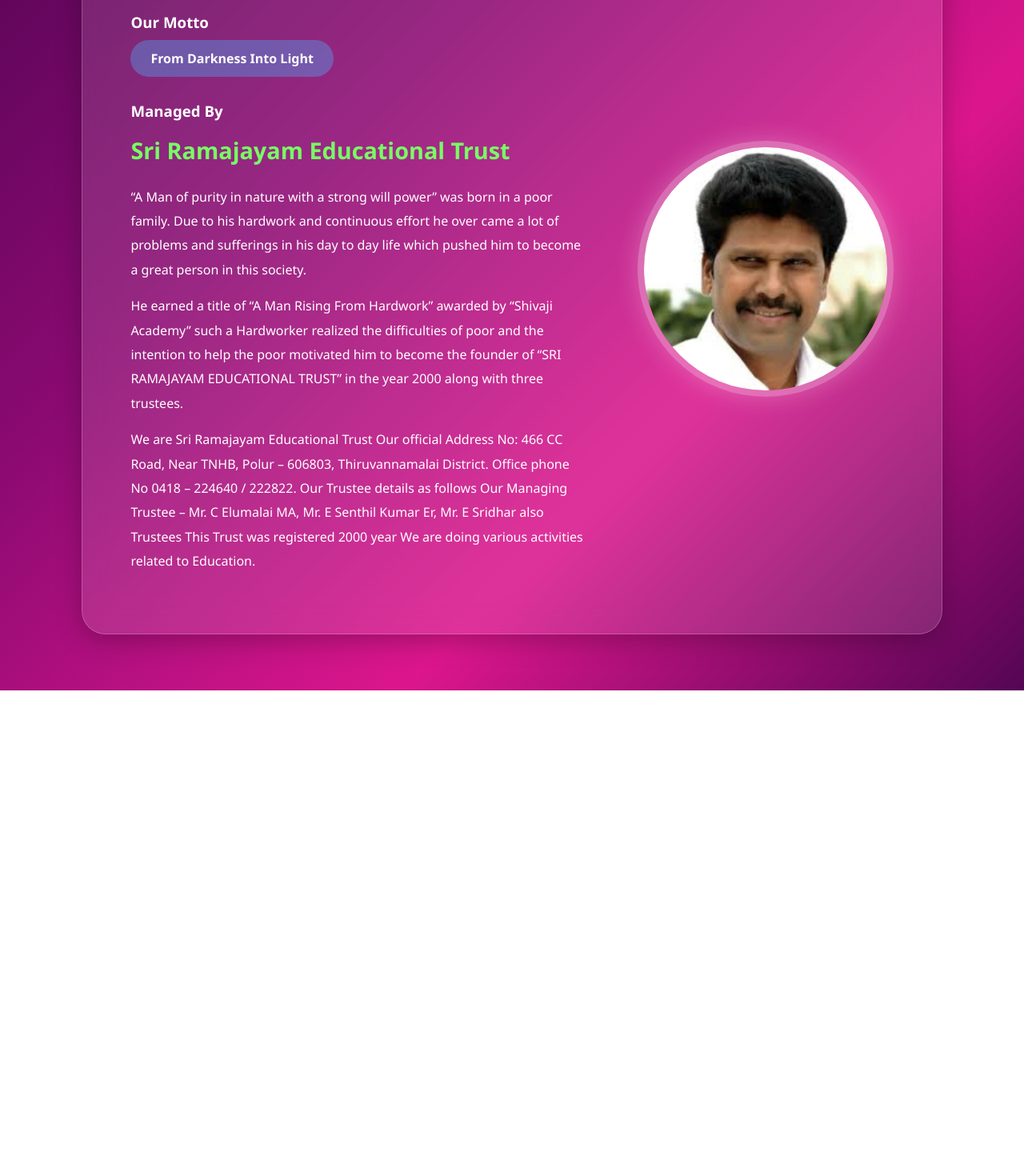
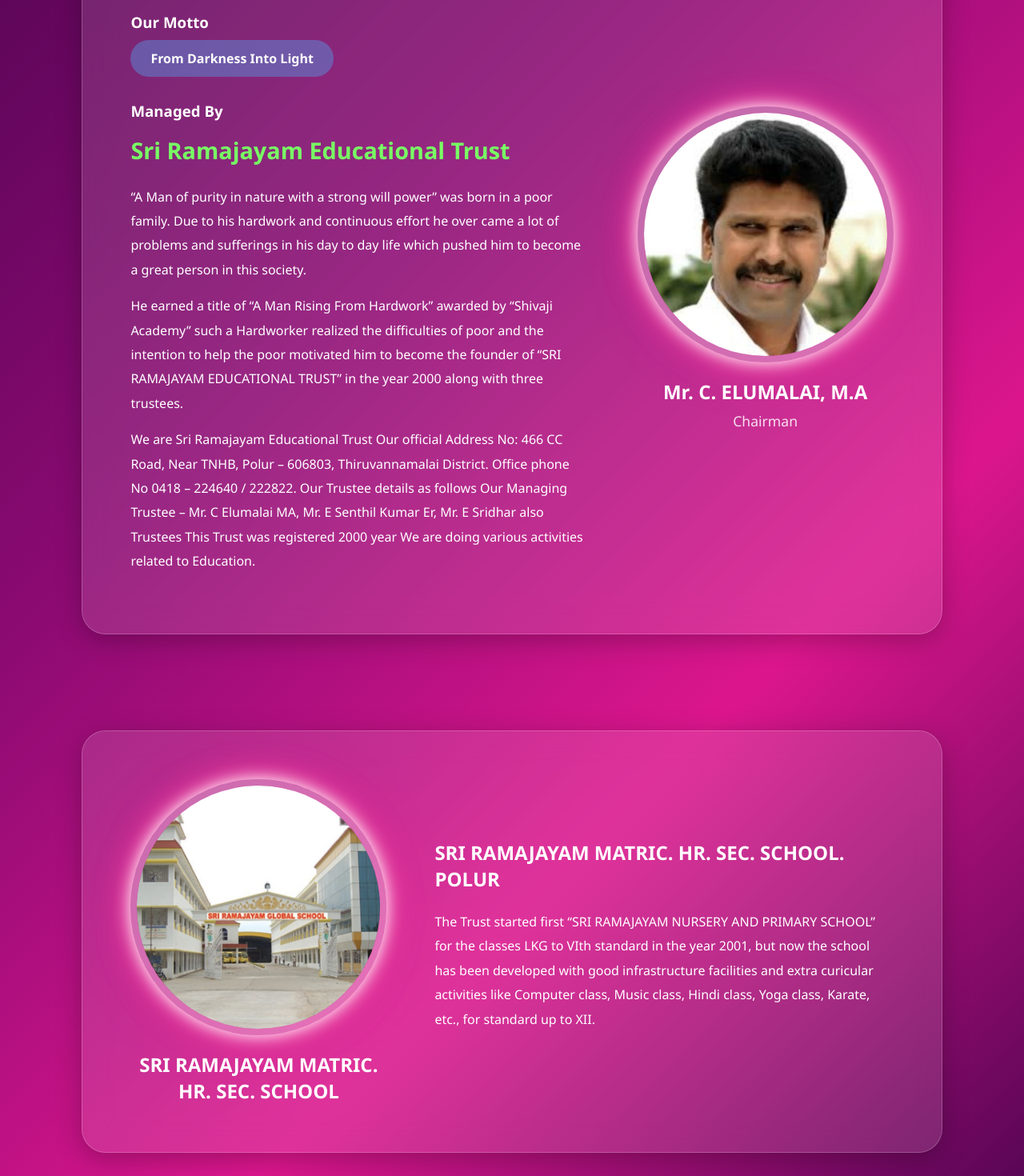
Before and after one commit to Monika-M-24/Sri_Ramajayam_School, a Next.js app: page /about in a window 1280 px wide. Shown: the part 260-1730 px from the top of the page at 80% size. Before the commit the page ends 1123 px from the top, so only its background shows below. Built offline with nearby package versions, Linux system fonts and the light colour scheme.

Commit message:
Update About page

```diff
--- a/src/app/about/page.tsx
+++ b/src/app/about/page.tsx
@@ -1,6 +1,8 @@
 export default function AboutPage() {
   return (
     <div className="about-page">
+
+      {/* FIRST CARD */}
 
       <div className="about-glass-card">
 
@@ -41,6 +43,44 @@ export default function AboutPage() {
             alt="Chairman"
           />
 
+          <h3 className="chairman-name">
+            Mr. C. ELUMALAI, M.A
+          </h3>
+
+          <p className="chairman-designation">
+            Chairman
+          </p>
+
+        </div>
+
+      </div>
+
+      {/* SECOND CARD */}
+
+      <div className="about-glass-card second-card">
+
+        <div className="about-photo">
+
+          <img
+            src="/image/about.jpeg"
+            alt="Correspondent"
+          />
+
+          <h3 className="chairman-name">
+            SRI RAMAJAYAM MATRIC. HR. SEC. SCHOOL
+          </h3>
+
+
+        </div>
+
+        <div className="about-content">
+
+          <h2>SRI RAMAJAYAM MATRIC. HR. SEC. SCHOOL. POLUR</h2>
+<br></br>
+          <p>
+            The Trust started first “SRI RAMAJAYAM NURSERY AND PRIMARY SCHOOL” for the classes LKG to VIth standard in the year 2001, but now the school has been developed with good infrastructure facilities and extra curicular activities like Computer class, Music class, Hindi class, Yoga class, Karate, etc., for standard up to XII.
+          </p>
+
         </div>
 
       </div>
--- a/src/app/globals.css
+++ b/src/app/globals.css
@@ -820,9 +820,9 @@ nav a:hover {
   );
 
   display: flex;
-  justify-content: center;
-  align-items: center;
+   flex-direction: column;
 
+  gap: 60px;
   padding: 70px 8%;
 }
 
@@ -848,15 +848,6 @@ nav a:hover {
   border-radius: 30px;
   transition: all 0.4s ease;
   box-shadow: 0 8px 32px rgba(0,0,0,0.25);
-}
-
-
-.about-glass-card:hover {
-  transform: translateY(-8px);
-
-  box-shadow:
-    0 15px 40px rgba(0,0,0,0.3),
-    0 0 20px rgba(255,255,255,0.15);
 }
 
 
@@ -917,7 +908,12 @@ nav a:hover {
   flex: 1;
 
   display: flex;
+  flex-direction: column;
+
+  align-items: center;
   justify-content: center;
+
+  text-align: center;
 }
 
 .about-photo img {
@@ -925,15 +921,31 @@ nav a:hover {
   height: 320px;
 
   border-radius: 50%;
-
   object-fit: cover;
 
   border: 8px solid rgba(255,255,255,0.3);
 
-  box-shadow: 0 0 30px rgba(255,255,255,0.25);
+  box-shadow:
+    0 0 20px #ffffff,
+    0 0 40px #ff69b4,
+    0 0 60px #dc168d;
+}
 
-  transition: all 0.5s ease;
-  cursor: pointer;
+.chairman-name {
+  margin-top: 20px;
+
+  color: white;
+
+  font-size: 1.5rem;
+  font-weight: 700;
+}
+
+.chairman-designation {
+  margin-top: 8px;
+
+  color: rgba(255,255,255,0.85);
+
+  font-size: 1.1rem;
 }
 
 .about-photo img:hover {
@@ -966,3 +978,7 @@ nav a:hover {
     height: 240px;
   }
 }
+
+.second-card {
+  margin-top: 60px;
+}
```
Also changed, not shown: public/image/about.jpeg (added).
